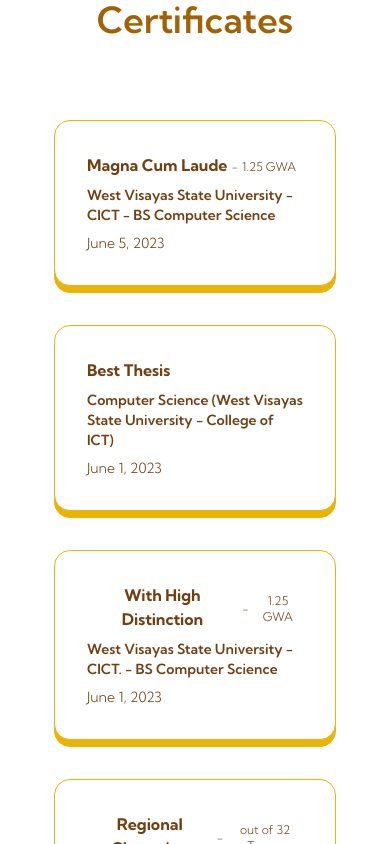
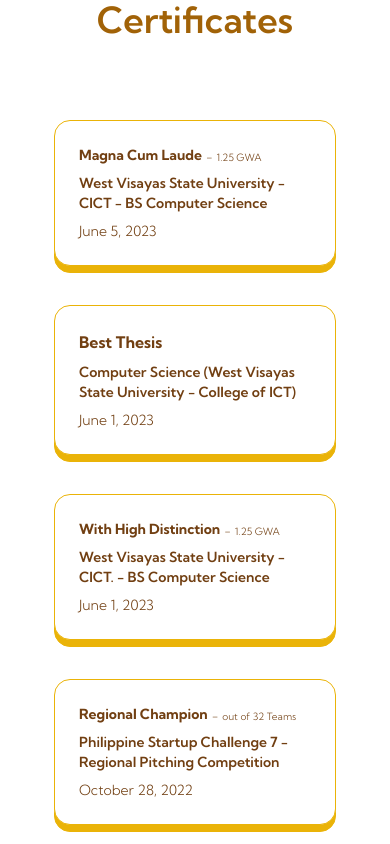
Before and after one commit to Fynmn/react-typescript-portfolio, a React (Vite) app: page / in a window 390 px wide. Shown: the part 5900-6744 px from the top of the page. Built offline with nearby package versions, Linux system fonts and the light colour scheme.

Commit message:
fix: responsiveness of projects and awards

```diff
--- a/src/components/AwardCard.tsx
+++ b/src/components/AwardCard.tsx
@@ -29,18 +29,20 @@
           }}
           className="hover:scale-105 hover:cursor-pointer"
         >
-          <div className="flex flex-col min-w-[200px] w-[280px] sm:w-[330px] p-8 gap-y-2 group">
+          <div className="flex flex-col min-w-[200px] w-[280px] sm:w-[330px] p-6 sm:p-8 gap-y-2 group">
             {/* <div className="flex flex-col min-w-[200px] w-96 p-8 gap-y-4 border-2 border-yellow-500 rounded-md group hover:bg-gradient-to-r hover:from-pink-500 hover:via-red-500 hover:to-yellow-500 hover:shadow-lg hover:shadow-slate-400 hover:-translate-y-2 hover:scale-110 hover:border-0"> */}
             {/* <div className="flex relative w-[105px] h-[70px]">{icon}</div> */}
             <div className="flex flex-col gap-y-2 items-start ">
               {others ? (
                 <span className="flex items-center">
-                  <p className="text-yellow-900 font-bold mr-1">{placement}</p>
+                  <p className="text-yellow-900 font-bold mr-1 text-sm sm:text-base">
+                    {placement}
+                  </p>
                   <p className="text-yellow-900 font-light text-xs mr-1 mt-1">
                     {" "}
                     -{" "}
                   </p>
-                  <p className="text-yellow-900 font-light text-xs mt-1">
+                  <p className="text-yellow-900 font-light text-[10px] sm:text-xs mt-1">
                     {others}
                   </p>
                 </span>
--- a/src/components/sections/Projects.tsx
+++ b/src/components/sections/Projects.tsx
@@ -30,7 +30,7 @@
           Projects
         </h1>
 
-        <div className="flex flex-wrap items-center justify-evenly mx-16 gap-y-8 sm:gap-y-4 md:gap-y-2 lg:gap-y-0 pb-16">
+        <div className="flex flex-wrap items-center justify-evenly mx-16 gap-y-8 sm:gap-y-4 md:gap-y-2 lg:gap-y-0 gap-x-8 pb-16">
           {projects.map((project, i) => (
             <ProjectCard
               key={i}
```
